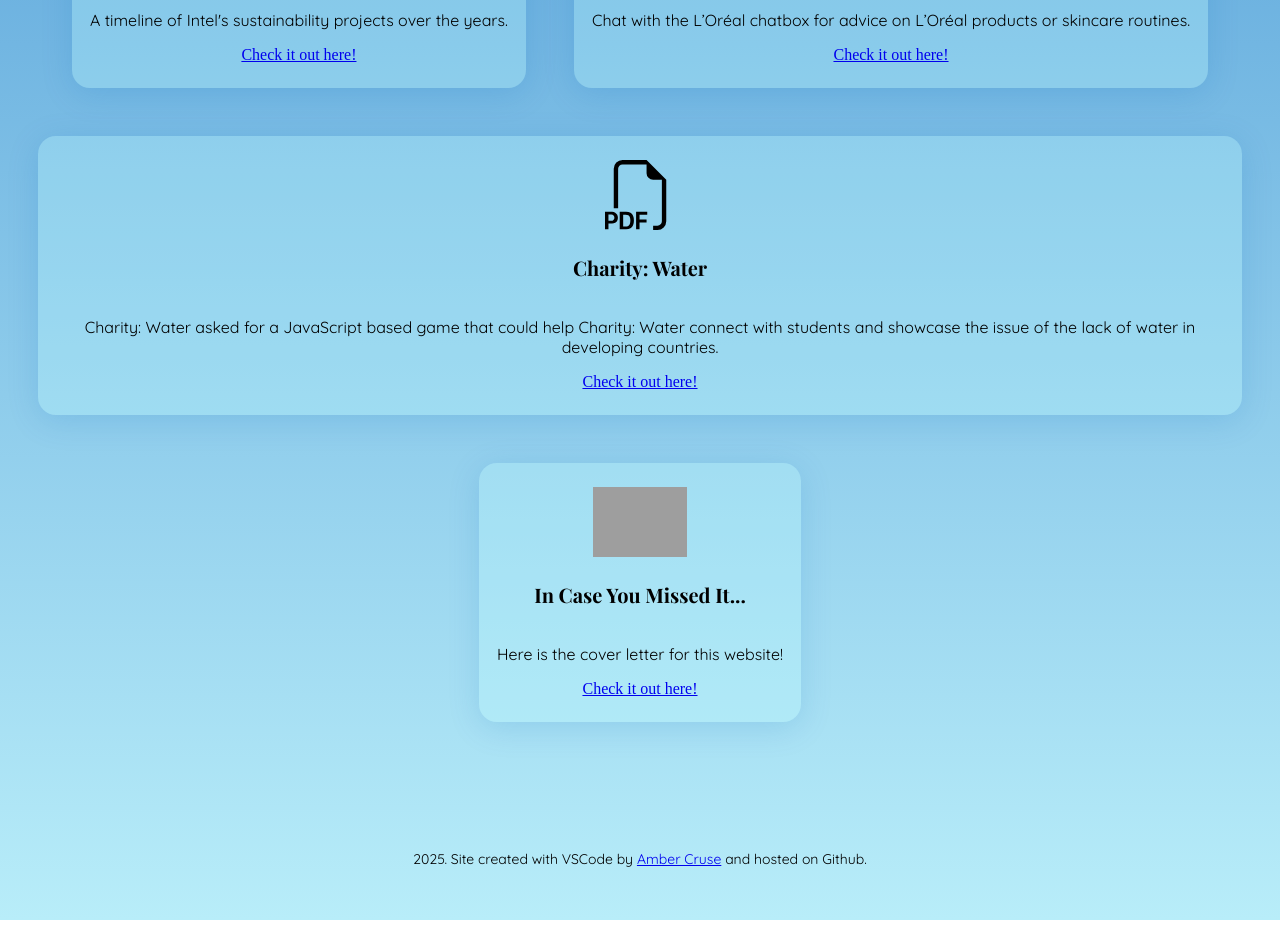
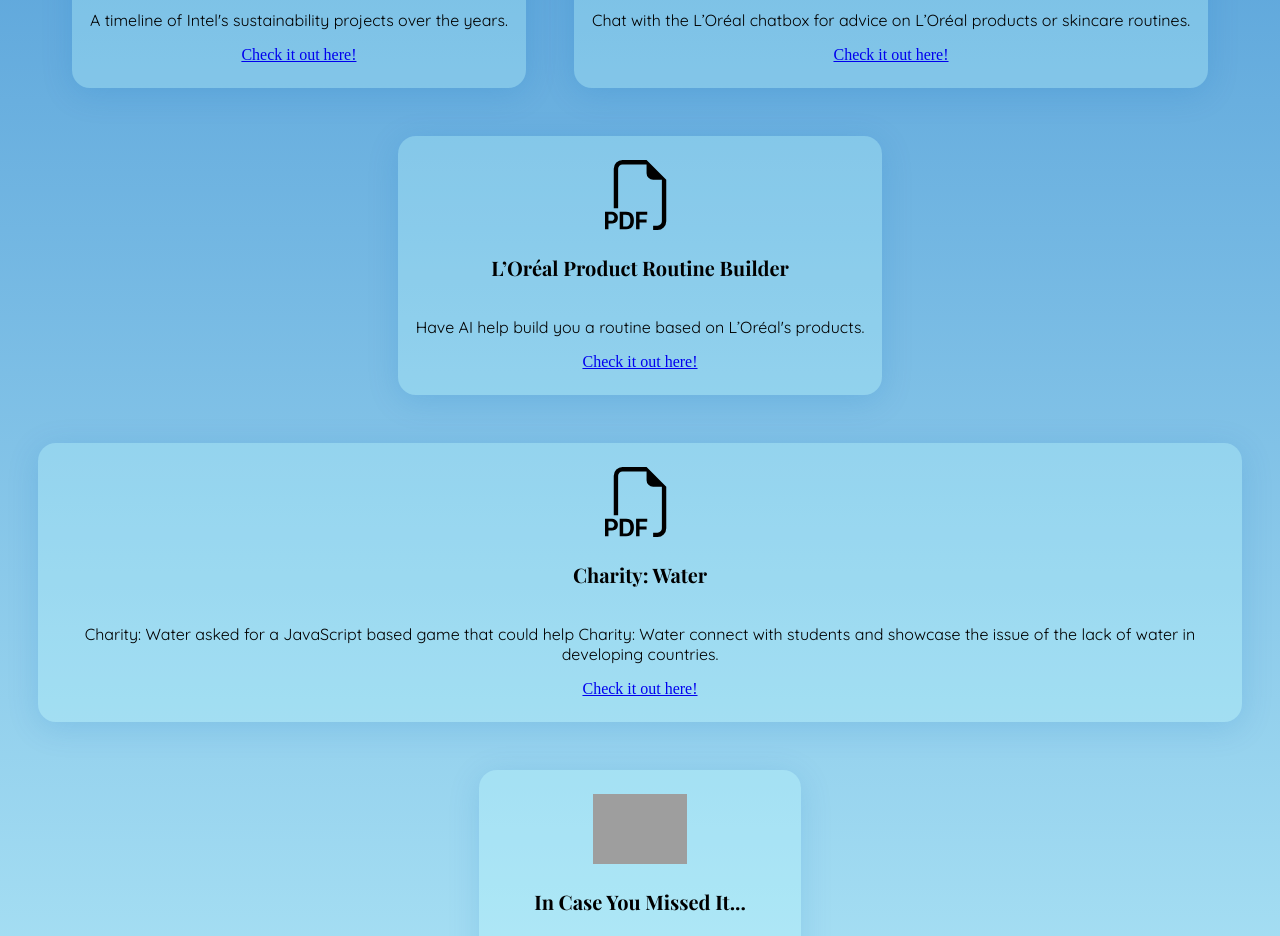
Before and after one commit to mezishir/Portfolio, a plain HTML site: page index.html in a window 1280 px wide. Shown: the part 1280-2216 px from the top of the page. Drawn offline with nearby package versions, Linux system fonts and the light colour scheme; grey boxes are pictures that could not be loaded; a web font is replaced by a local one.

Commit message:
Update index.html
added l'oreal project2

```diff
--- a/index.html
+++ b/index.html
@@ -79,6 +79,16 @@
                 Check it out here!
             </a>
           </div>
+            <div class="card">
+            <div class="img">
+              <img src="./images/filetype-pdf.svg" height="70">
+            </div>
+            <h3>L’Oréal Product Routine Builder</h3>
+            <p>Have AI help build you a routine based on L’Oréal's products.</p>
+            <a href="https://mezishir.github.io/prj-loreal-routine-builder/">
+              Check it out here!
+            </a>
+          </div>
           <div class="card">
             <div class="img">
               <img src="./images/filetype-pdf.svg" height="70">
```
